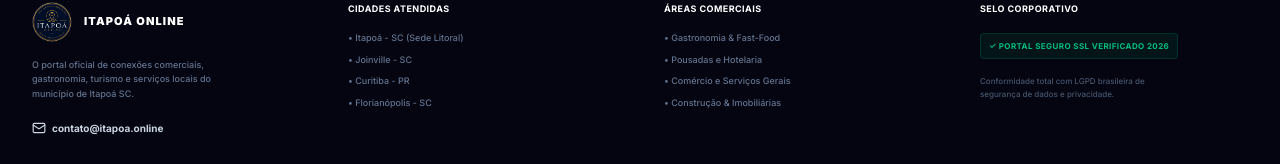
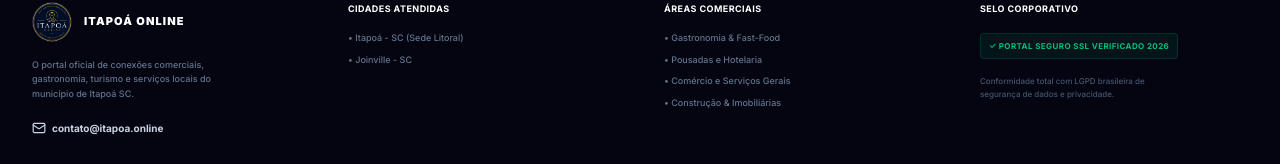
Before and after one commit to Ocorrosivo/itapoa-online, a React (Vite) app: page / in a window 1280 px wide. Shown: the part 1976-2140 px from the top of the page. Built offline with nearby package versions, Linux system fonts and the light colour scheme; no server answers.

Commit message:
style(footer): remover Curitiba e Florianopolis das cidades atendidas

```diff
--- a/src/components/common/Footer.tsx
+++ b/src/components/common/Footer.tsx
@@ -68,8 +68,6 @@
             <ul className="space-y-2 text-[9px] text-slate-500 font-medium">
               <li>• Itapoá - SC (Sede Litoral)</li>
               <li>• Joinville - SC</li>
-              <li>• Curitiba - PR</li>
-              <li>• Florianópolis - SC</li>
             </ul>
           </div>
 
```
